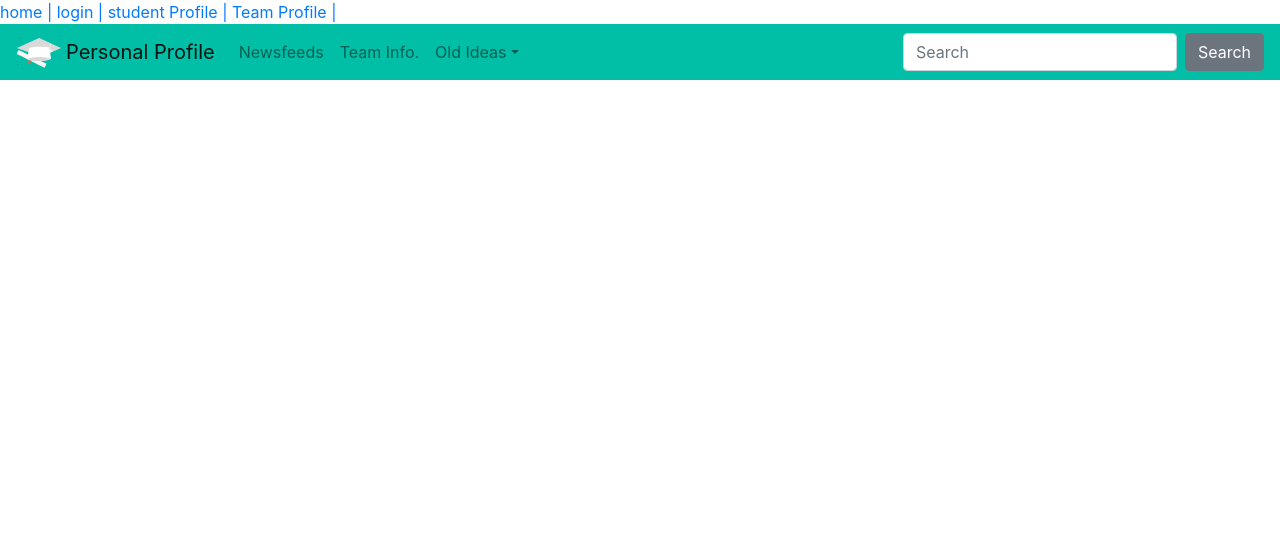
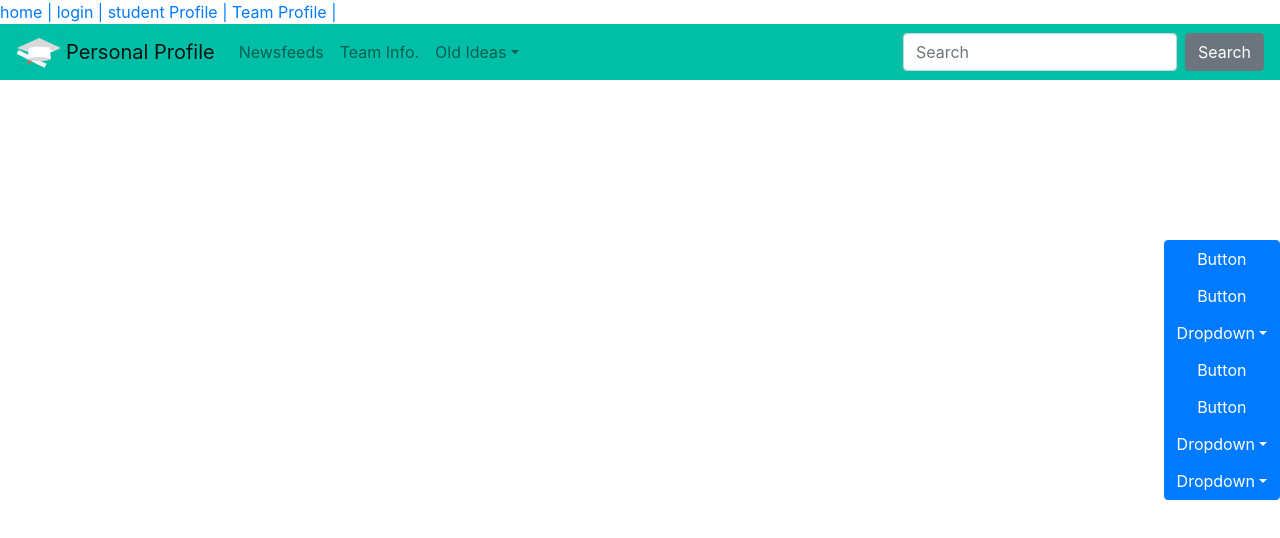
Before and after one commit to salma27/GP-organization-system, a React (Create React App) app in the folder frontend/: page /TeamProfile in a window 1280 px wide. Shown: the top 538 px of the page. Built offline with nearby package versions, Linux system fonts and the light colour scheme.

Commit message:
sidebar added

```diff
--- a/frontend/src/Utils/index.js
+++ b/frontend/src/Utils/index.js
@@ -4,3 +4,4 @@ export { default as Button } from "./Button";
 export { default as BsButton } from "./BsButton";
 export { default as LoginImg } from "./LoginImg";
 export { default as StudentProfileImg } from "./StudentProfileImg";
+export { default as SideBar } from "./SideBar";
--- a/frontend/src/components/TeamProfile/TeamProfile.js
+++ b/frontend/src/components/TeamProfile/TeamProfile.js
@@ -1,4 +1,5 @@
 import React from "react";
+import { SideBar } from "utils";
 
 import SearchBar from "../SearchBar/SearchBar";
 import TeamMembers from "../TeamProfile/TeamMembers";
@@ -7,6 +8,7 @@ function TeamProfile() {
     return (
         <>
             <SearchBar />
+            <SideBar />
             <TeamMembers />
         </>
     );
--- /dev/null
+++ b/frontend/src/utils/SideBar.css
@@ -0,0 +1,7 @@
+#sidebar {
+    float: right;
+    margin-top: 20vh;
+    /*display: inline-block;
+    vertical-align: middle;
+*/
+}
--- /dev/null
+++ b/frontend/src/utils/SideBar.js
@@ -0,0 +1,55 @@
+import React from "react";
+import "./SideBar.css";
+import { Col, Container, Row } from "react-bootstrap";
+import {
+    Tabs,
+    Tab,
+    Nav,
+    Dropdown,
+    DropdownButton,
+    ButtonGroup,
+    Button,
+} from "react-bootstrap";
+
+function SideBar() {
+    return (
+        <>
+            <ButtonGroup vertical id="sidebar">
+                <Button>Button</Button>
+                <Button>Button</Button>
+
+                <DropdownButton
+                    as={ButtonGroup}
+                    title="Dropdown"
+                    id="bg-vertical-dropdown-1"
+                >
+                    <Dropdown.Item eventKey="1">Dropdown link</Dropdown.Item>
+                    <Dropdown.Item eventKey="2">Dropdown link</Dropdown.Item>
+                </DropdownButton>
+
+                <Button>Button</Button>
+                <Button>Button</Button>
+
+                <DropdownButton
+                    as={ButtonGroup}
+                    title="Dropdown"
+                    id="bg-vertical-dropdown-2"
+                >
+                    <Dropdown.Item eventKey="1">Dropdown link</Dropdown.Item>
+                    <Dropdown.Item eventKey="2">Dropdown link</Dropdown.Item>
+                </DropdownButton>
+
+                <DropdownButton
+                    as={ButtonGroup}
+                    title="Dropdown"
+                    id="bg-vertical-dropdown-3"
+                >
+                    <Dropdown.Item eventKey="1">Dropdown link</Dropdown.Item>
+                    <Dropdown.Item eventKey="2">Dropdown link</Dropdown.Item>
+                </DropdownButton>
+            </ButtonGroup>
+        </>
+    );
+}
+
+export default SideBar;
--- a/package.json
+++ b/package.json
@@ -1,6 +1,7 @@
 {
   "dependencies": {
     "bootstrap": "^4.6.0",
+    "bootstrap-vertical-tabs": "^1.2.2",
     "react-bootstrap": "^1.4.3",
     "react-bootstrap-icons": "^1.3.0",
     "react-icons": "^3.11.0"
```
Also changed, not shown: 1 other file (tests, documents, lock files or other folders).
